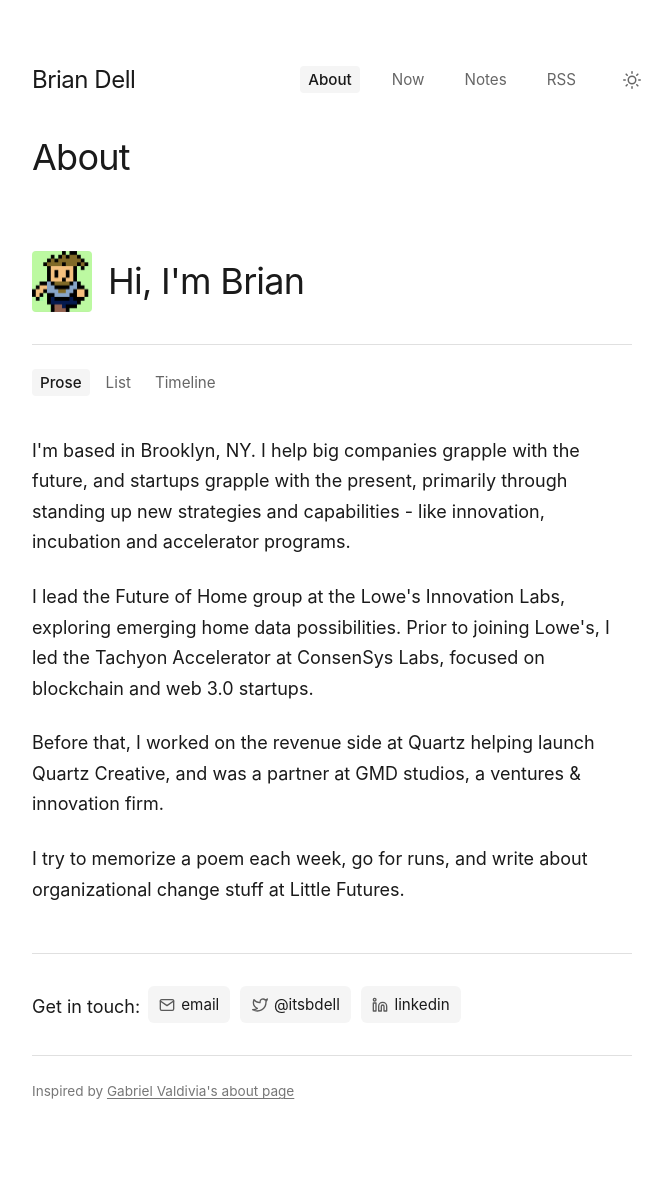
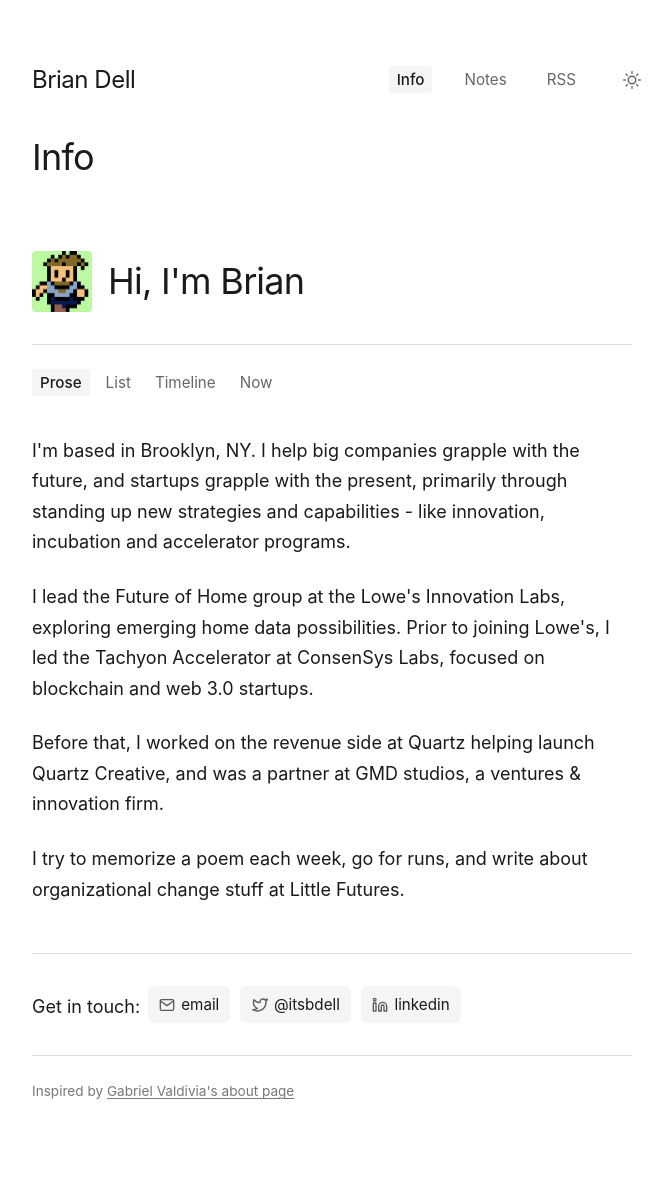
Before and after one commit to itsbdell/itsbdell.github.io, a Jekyll site: the page built from _pages/info.md, in a window 1280 px wide. Shown: the whole page, without its empty margins (300-969 px from the left). Built offline with Jekyll 4.4.1, drawn with Linux system fonts in a browser that asks for light colours.

Commit message:
Unify About and Now pages into Info with new view
Renamed the About page to Info, merged Now page content as a new 'Now' view within Info, and updated navigation and layout logic accordingly. Enhanced bio-views.js to support the new 'Now' view, removed the standalone Now page, and adjusted navigation links and conditional script loading.

```diff
--- a/_data/navigation.yml
+++ b/_data/navigation.yml
@@ -1,8 +1,6 @@
 links:
-  - title: About
-    url: /about/
-  - title: Now
-    url: /now/
+  - title: Info
+    url: /info/
   - title: Notes
     url: /notes/
   - title: RSS
--- a/_layouts/default.html
+++ b/_layouts/default.html
@@ -16,7 +16,7 @@
 
     <script src="{{ site.baseurl }}/assets/js/time.js"></script>
     <script src="{{ site.baseurl }}/assets/js/theme-toggle.js"></script>
-    {% if page.url == '/about/' or page.path contains 'about.md' %}
+    {% if page.url == '/info/' or page.path contains 'info.md' %}
     <script src="{{ site.baseurl }}/assets/js/bio-views.js"></script>
     {% endif %}
 
--- a/_pages/about.md
+++ b/_pages/info.md
@@ -1,7 +1,7 @@
 ---
 layout: page
 title:
-permalink: /about/
+permalink: /info/
 ---
 
 <div class="bio-container">
@@ -15,6 +15,7 @@
       <button id="view-prose" class="bio-view-btn active">Prose</button>
       <button id="view-list" class="bio-view-btn">List</button>
       <button id="view-timeline" class="bio-view-btn">Timeline</button>
+      <button id="view-now" class="bio-view-btn">Now</button>
     </div>
     <div class="bio-filters" style="display: none;">
       <button id="filter-all" class="bio-filter-btn active">All</button>
@@ -64,6 +65,18 @@
     </div>
   </div>
 
+  <div id="bio-now" class="bio-content" style="display: none;">
+    - I lead the Future of Home group at the [Lowe's Innovation Labs](https://www.lowesinnovationlabs.com/), exploring emerging home data possibilities
+    - Prior to joining Lowe's, I led the [Tachyon Accelerator](https://labs.consensys.net/tachyon/) at [ConsenSys Labs](https://labs.consensys.net/), focused on blockchain and web 3.0 startups
+    - And before that, I worked on the revenue side at [Quartz](https://qz.com/) helping launch [Quartz Creative](https://creative.qz.com/), and was a partner at [GMD studios](https://en.wikipedia.org/wiki/GMD_Studios), a ventures & innovation firm
+
+    I try to memorize a poem each week, go for runs, and write about organizational change stuff at [Little Futures](https://littlefutures.substack.com/).
+
+    I like this [idea of research](https://sterneworks.org/) and strategy:
+
+    > "serious research leads one to unite what is ordinarily separated or to distinguish what is ordinarily confused."
+  </div>
+
   <div class="bio-contact">
     <p>Get in touch: <a href="mailto:dell.brian@gmail.com" class="contact-link"><svg class="contact-icon" width="16" height="16" viewBox="0 0 24 24" fill="none" stroke="currentColor" stroke-width="2" stroke-linecap="round" stroke-linejoin="round"><path d="M4 4h16c1.1 0 2 .9 2 2v12c0 1.1-.9 2-2 2H4c-1.1 0-2-.9-2-2V6c0-1.1.9-2 2-2z"></path><polyline points="22,6 12,13 2,6"></polyline></svg> email</a> <a href="https://twitter.com/itsbdell" class="contact-link"><svg class="contact-icon" width="16" height="16" viewBox="0 0 24 24" fill="none" stroke="currentColor" stroke-width="2" stroke-linecap="round" stroke-linejoin="round"><path d="M23 3a10.9 10.9 0 0 1-3.14 1.53 4.48 4.48 0 0 0-7.86 3v1A10.66 10.66 0 0 1 3 4s-4 9 5 13a11.64 11.64 0 0 1-7 2c9 5 20 0 20-11.5a4.5 4.5 0 0 0-.08-.83A7.72 7.72 0 0 0 23 3z"></path></svg> @itsbdell</a> <a href="https://www.linkedin.com/in/brianjdell/" class="contact-link"><svg class="contact-icon" width="16" height="16" viewBox="0 0 24 24" fill="none" stroke="currentColor" stroke-width="2" stroke-linecap="round" stroke-linejoin="round"><path d="M16 8a6 6 0 0 1 6 6v7h-4v-7a2 2 0 0 0-2-2 2 2 0 0 0-2 2v7h-4v-7a6 6 0 0 1 6-6z"></path><rect x="2" y="9" width="4" height="12"></rect><circle cx="4" cy="4" r="2"></circle></svg> linkedin</a></p>
   </div>
--- a/assets/js/bio-views.js
+++ b/assets/js/bio-views.js
@@ -16,6 +16,7 @@
     const proseBtn = document.getElementById('view-prose');
     const listBtn = document.getElementById('view-list');
     const timelineBtn = document.getElementById('view-timeline');
+    const nowBtn = document.getElementById('view-now');
 
     // Get filter buttons (only visible in timeline view)
     const filterAll = document.getElementById('filter-all');
@@ -26,11 +27,12 @@
     const proseContent = document.getElementById('bio-prose');
     const listContent = document.getElementById('bio-list');
     const timelineContent = document.getElementById('bio-timeline');
+    const nowContent = document.getElementById('bio-now');
 
     // Get current view from URL hash or default to prose
     let currentView = 'prose';
     const hash = window.location.hash.substring(1);
-    if (hash === 'list' || hash === 'timeline') {
+    if (hash === 'list' || hash === 'timeline' || hash === 'now') {
       currentView = hash;
     }
 
@@ -47,6 +49,7 @@
     if (proseBtn) proseBtn.addEventListener('click', () => setView('prose'));
     if (listBtn) listBtn.addEventListener('click', () => setView('list'));
     if (timelineBtn) timelineBtn.addEventListener('click', () => setView('timeline'));
+    if (nowBtn) nowBtn.addEventListener('click', () => setView('now'));
 
     // Filter button event listeners
     if (filterAll) filterAll.addEventListener('click', () => setFilter('all'));
@@ -64,18 +67,20 @@
       }
 
       // Update button states
-      [proseBtn, listBtn, timelineBtn].forEach(btn => {
+      [proseBtn, listBtn, timelineBtn, nowBtn].forEach(btn => {
         if (btn) btn.classList.remove('active');
       });
 
       if (view === 'prose' && proseBtn) proseBtn.classList.add('active');
       if (view === 'list' && listBtn) listBtn.classList.add('active');
       if (view === 'timeline' && timelineBtn) timelineBtn.classList.add('active');
+      if (view === 'now' && nowBtn) nowBtn.classList.add('active');
 
       // Show/hide content
       if (proseContent) proseContent.style.display = view === 'prose' ? 'block' : 'none';
       if (listContent) listContent.style.display = view === 'list' ? 'block' : 'none';
       if (timelineContent) timelineContent.style.display = view === 'timeline' ? 'block' : 'none';
+      if (nowContent) nowContent.style.display = view === 'now' ? 'block' : 'none';
 
       // Show/hide filter buttons
       const filterControls = document.querySelector('.bio-filters');
@@ -138,7 +143,7 @@
     // Handle browser back/forward buttons
     window.addEventListener('hashchange', function() {
       const hash = window.location.hash.substring(1);
-      if (hash === 'list' || hash === 'timeline') {
+      if (hash === 'list' || hash === 'timeline' || hash === 'now') {
         setView(hash);
       } else {
         setView('prose');
```
Also changed, not shown: _pages/now.md (deleted, +0 -15 lines), assets/js/theme-toggle.js (line endings or trailing spaces), 1 other file.
